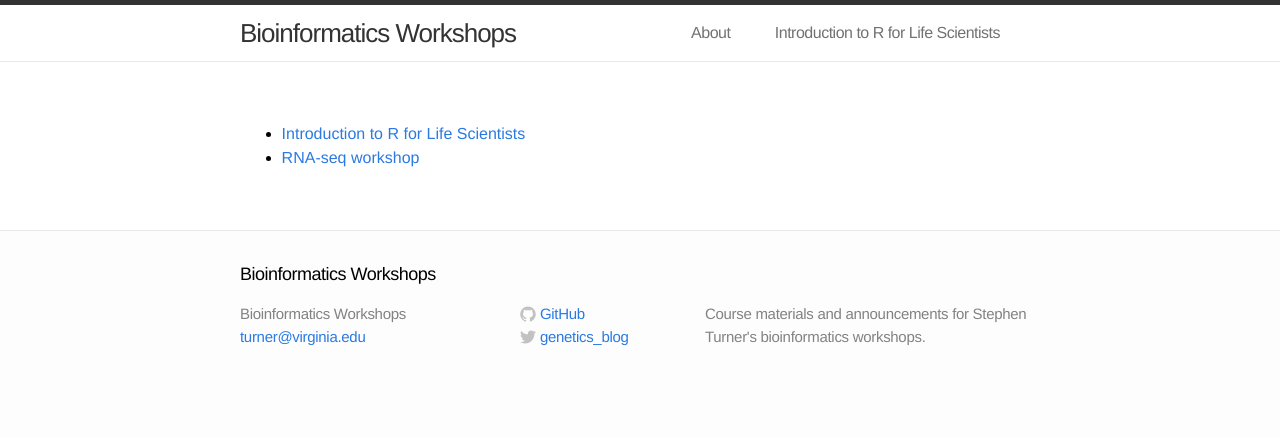
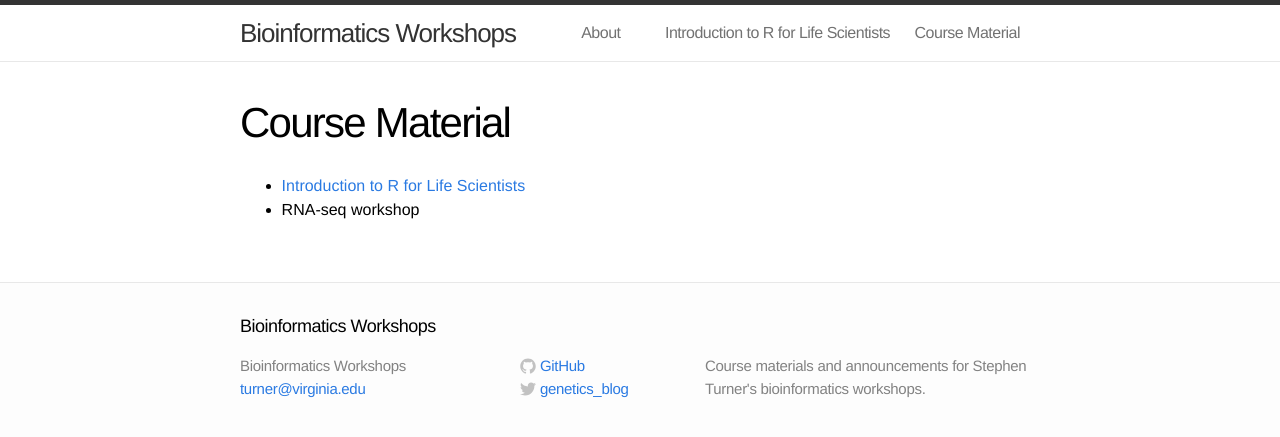
Before and after one commit to bioconnector/workshops2015, a Jekyll site: the page built from lessons/index.md, in a window 1280 px wide. Shown: the top 437 px of the page. Built offline with Jekyll 4.4.1, drawn with Linux system fonts in a browser that asks for light colours; Markdown is read by kramdown in place of the engine named in the settings.

Commit message:
minor changes

```diff
--- a/_config.yml
+++ b/_config.yml
@@ -5,6 +5,9 @@ github: stephenturner
 twitter: genetics_blog
 description: "Course materials and announcements for Stephen Turner's bioinformatics workshops."
 url: "http://stephenturner.us"
+
+# See http://jekyllrb.com/docs/github-pages/#project-page-url-structure
+# Use `jekyll serve --baseurl ''` to serve locally.
 baseurl: "/tmp"
 
 # Build settings
--- a/lessons/index.md
+++ b/lessons/index.md
@@ -1,7 +1,8 @@
 ---
 layout: page
 root: ..
+title: Course Material
 ---
 
 * [Introduction to R for Life Scientists](intro-r-lifesci/)
-* [RNA-seq workshop](rnaseq)
+* RNA-seq workshop
```
